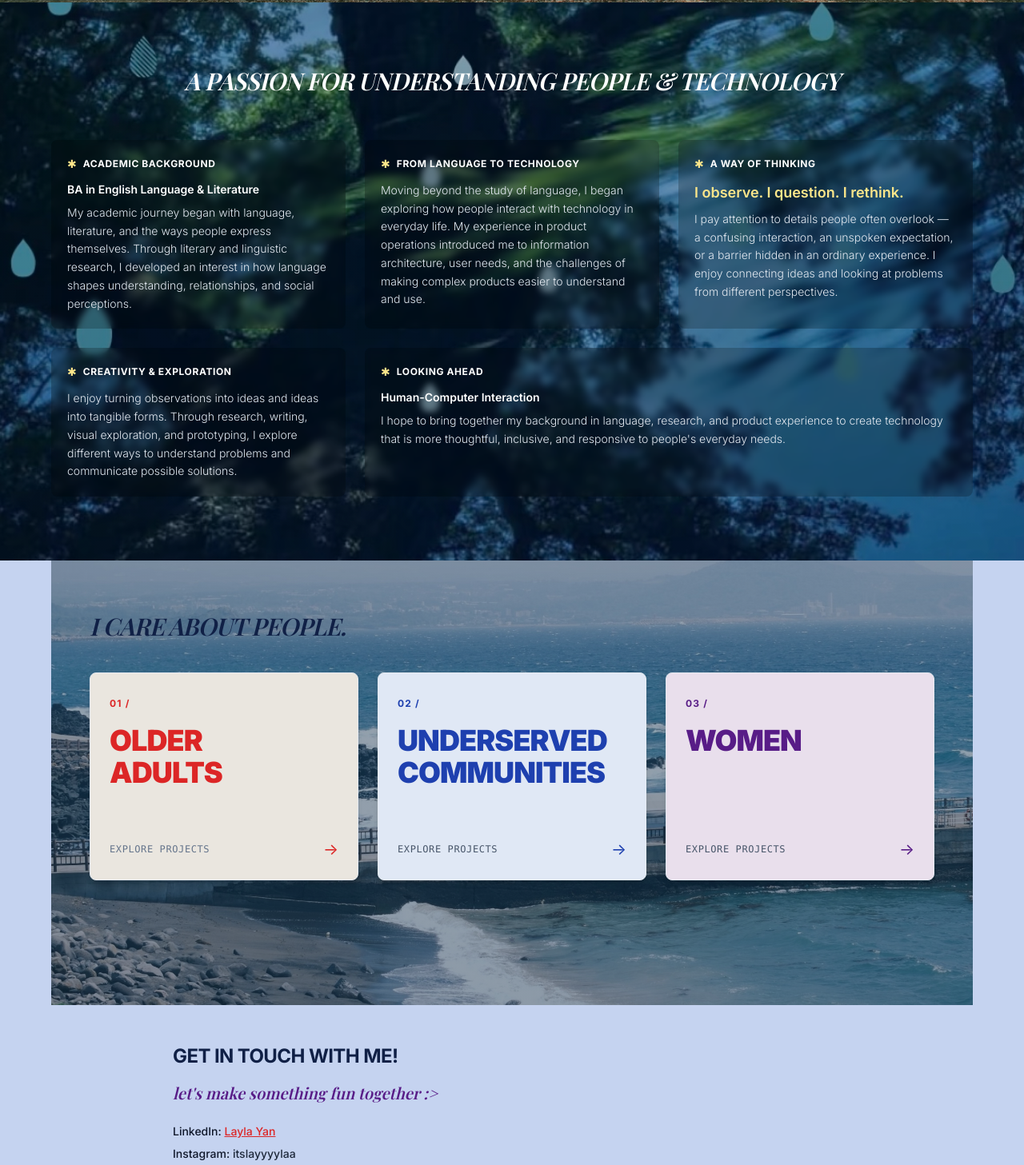
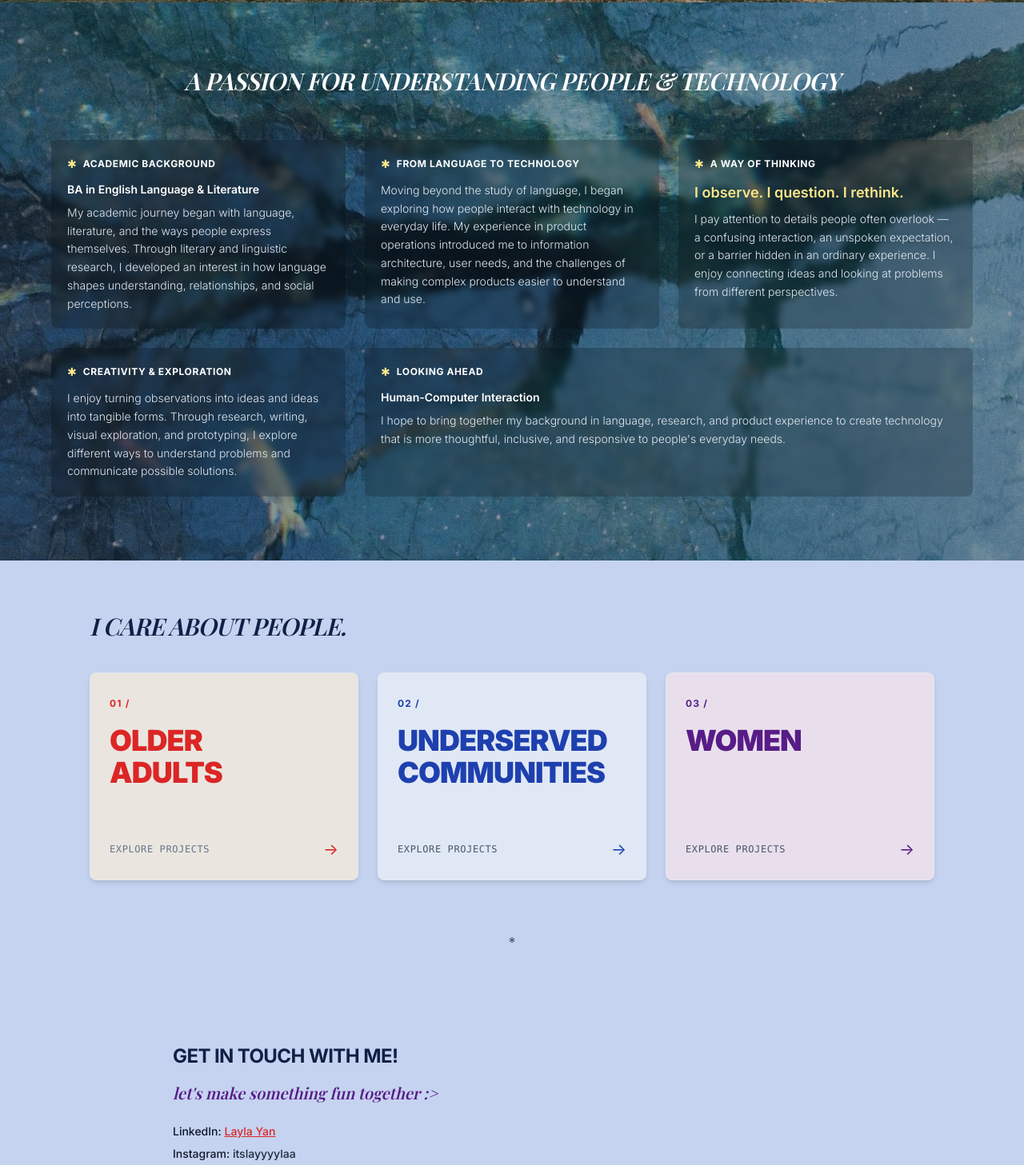
Before and after one commit to qiaoxy4/qiao, a plain HTML site: page index.html in a window 1280 px wide. Shown: the part 792-2249 px from the top of the page at 80% size. Drawn offline with nearby package versions, Linux system fonts and the light colour scheme; a web font is replaced by a local one.

Commit message:
Update index.html

```diff
--- a/index.html
+++ b/index.html
@@ -70,7 +70,7 @@
     /* Background image section */
     .shadow-bg {
   background: linear-gradient(rgba(0, 30, 60, 0.40), rgba(0, 30, 60, 0.45)),
-              url('assets/images/shadow.jpeg') center/cover no-repeat;
+              url('assets/images/shadow1.jpeg') center/cover no-repeat;
 }
 /* Profile background image */
 .profile-hero {
@@ -81,11 +81,7 @@
     ),
     url('assets/images/tree.jpeg') center center / cover no-repeat;
 }
-    .ocean-bg {
-  background:
-    linear-gradient(rgba(0, 30, 60, 0.40), rgba(0, 30, 60, 0.45)),
-    url('assets/images/coastal.jpg') center/cover no-repeat;
-}
+
     /* Dropdown Arrow Indicator */
     .nav-arrow {
       font-size: 0.65rem;
@@ -260,7 +256,7 @@
 
 
 <!-- 4. PROJECT CATEGORIES SECTION -->
-<section id="work" class="ocean-bg py-16 px-6 md:px-12 max-w-6xl mx-auto">
+<section id="work" class="py-16 px-6 md:px-12 max-w-6xl mx-auto">
 
     <!-- Section Heading -->
     <h2 class="text-2xl md:text-3xl font-serif-italic font-bold text-[#102046] mb-10 tracking-tight">
```
